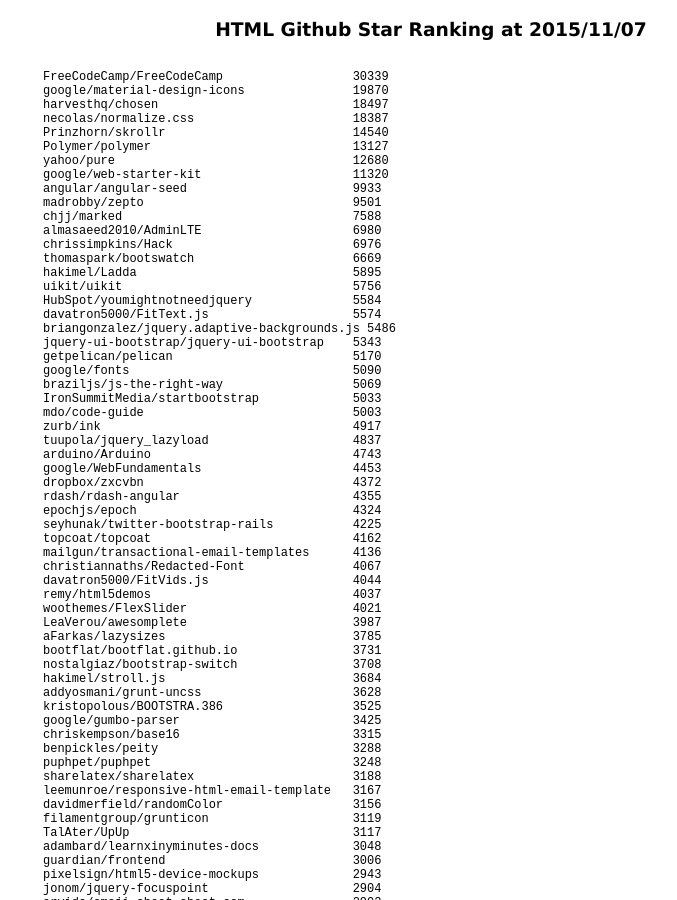
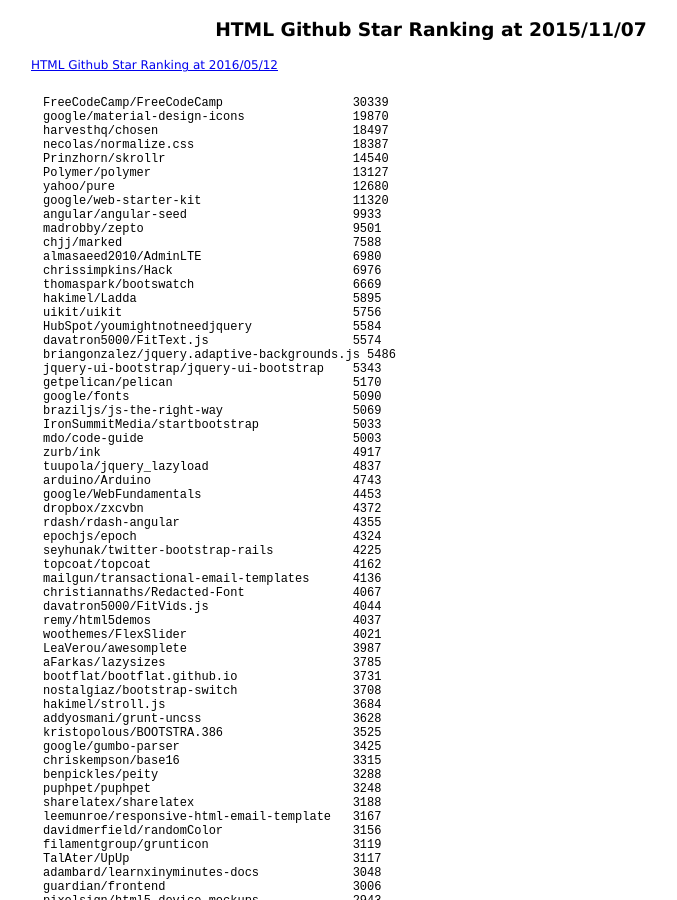
Before and after one commit to 38elements/38elements.github.com, a Jekyll site: the page built from _posts/2015-11-07-html-repository-github-star-ranking.md, in a window 1280 px wide and 900 px high. Shown: the whole window, without its empty margins (209-886 px from the left). Built offline with Jekyll 4.4.1, drawn with Linux system fonts in a browser that asks for light colours.

Commit message:
Update 2015-11-07-html-repository-github-star-ranking.md

```diff
--- a/_posts/2015-11-07-html-repository-github-star-ranking.md
+++ b/_posts/2015-11-07-html-repository-github-star-ranking.md
@@ -2,6 +2,7 @@
 layout: posts
 title: HTML Github Star Ranking at 2015/11/07
 ---
+[HTML Github Star Ranking at 2016/05/12](/2016/05/12/html-repository-github-star-ranking.html)
 <pre style="background-color: white;border: none;">
 FreeCodeCamp/FreeCodeCamp                  30339
 google/material-design-icons               19870
```
